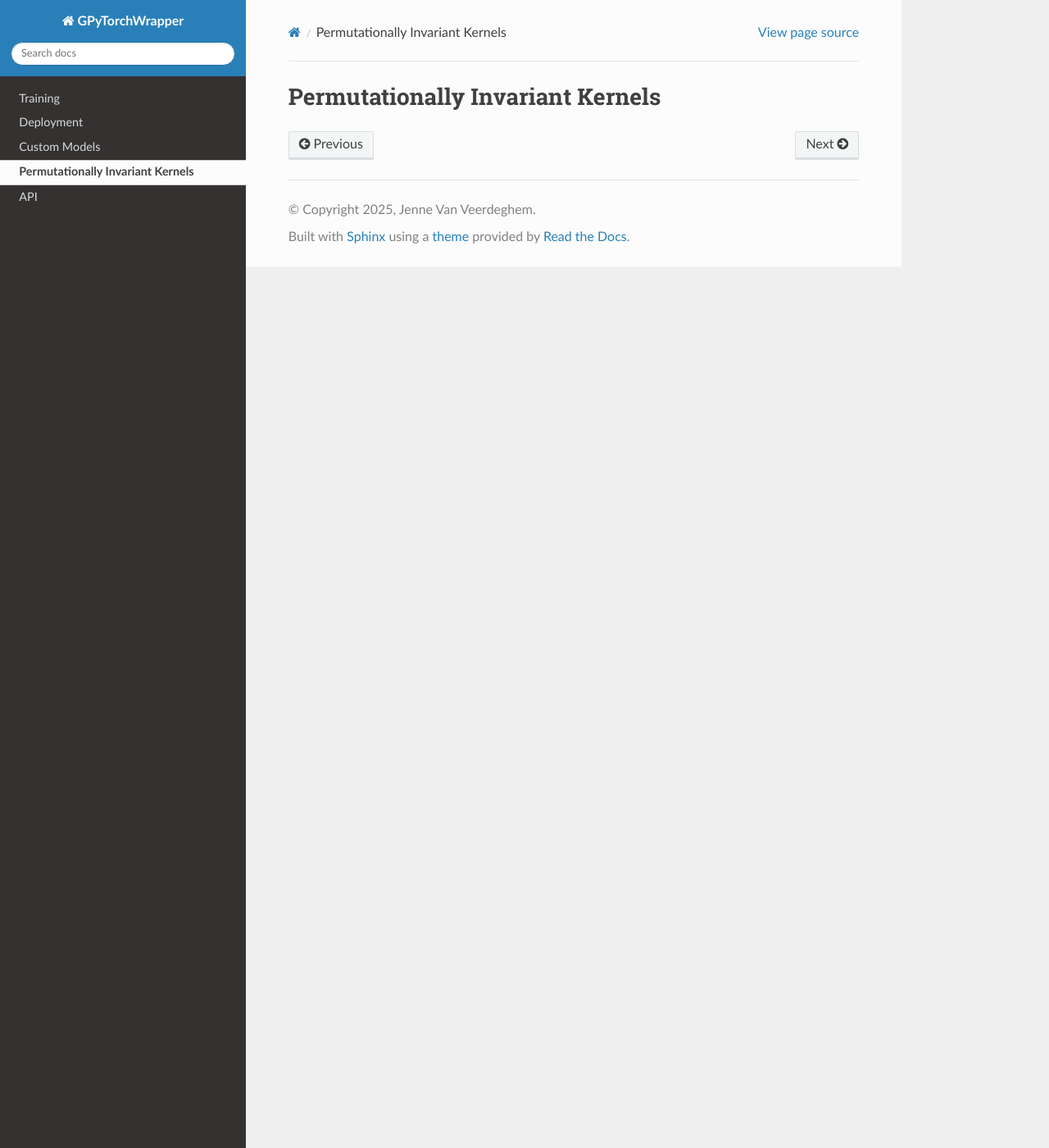
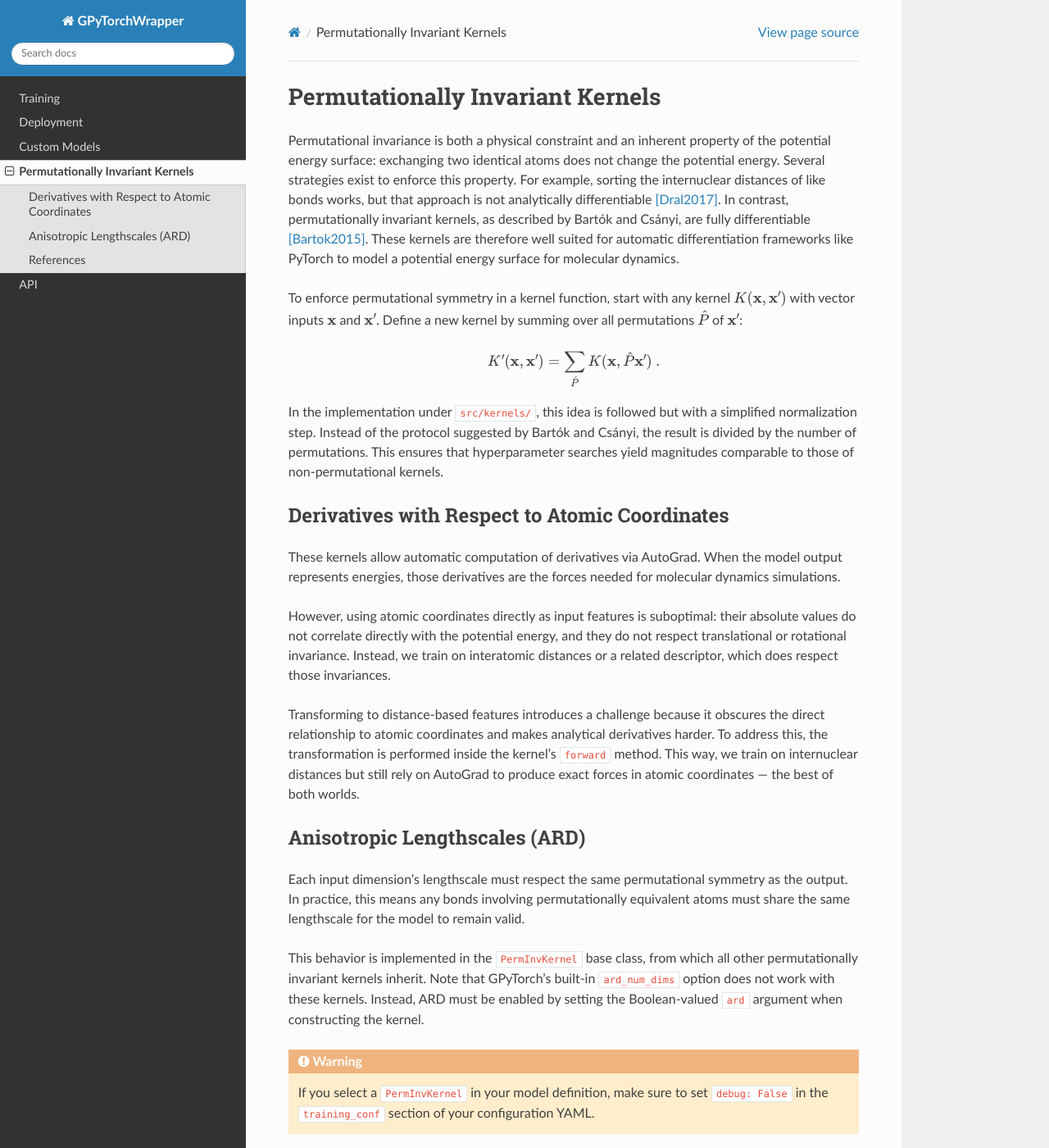
Before and after one commit to jennevv/GPyTorchWrapper, a Sphinx documentation site: the page built from docs/source/permutationally_invariant_kernels.rst, in a window 1280 px wide and 1400 px high. Shown: the whole window at 82% size. Built offline with Sphinx 7.4.7 and the Read the Docs theme 3.1.0, drawn with Linux system fonts in a browser that asks for light colours; some of the changed text lies outside the part shown.

Commit message:
add section on perm inv kernels in docs

```diff
--- a/docs/source/permutationally_invariant_kernels.rst
+++ b/docs/source/permutationally_invariant_kernels.rst
@@ -1,4 +1,42 @@
 .. permutationally_invariant_kernels:
 
+=================================
 Permutationally Invariant Kernels
 =================================
+
+Permutational invariance is both a physical constraint and an inherent property of the potential energy surface: exchanging two identical atoms does not change the potential energy. Several strategies exist to enforce this property. For example, sorting the internuclear distances of like bonds works, but that approach is not analytically differentiable [Dral2017]_. In contrast, permutationally invariant kernels, as described by Bartók and Csányi, are fully differentiable [Bartok2015]_. These kernels are therefore well suited for automatic differentiation frameworks like PyTorch to model a potential energy surface for molecular dynamics.
+
+To enforce permutational symmetry in a kernel function, start with any kernel :math:`K(\mathbf{x}, \mathbf{x'})` with vector inputs :math:`\mathbf{x}` and :math:`\mathbf{x'}`. Define a new kernel by summing over all permutations :math:`\hat{P}` of :math:`\mathbf{x'}`:
+
+.. math::
+
+    K'(\mathbf{x}, \mathbf{x'}) = \sum_{\hat{P}} K(\mathbf{x}, \hat{P}\mathbf{x'})\ .
+
+In the implementation under ``src/kernels/``, this idea is followed but with a simplified normalization step. Instead of the protocol suggested by Bartók and Csányi, the result is divided by the number of permutations. This ensures that hyperparameter searches yield magnitudes comparable to those of non-permutational kernels.
+
+Derivatives with Respect to Atomic Coordinates
+----------------------------------------------
+
+These kernels allow automatic computation of derivatives via AutoGrad. When the model output represents energies, those derivatives are the forces needed for molecular dynamics simulations.
+
+However, using atomic coordinates directly as input features is suboptimal: their absolute values do not correlate directly with the potential energy, and they do not respect translational or rotational invariance. Instead, we train on interatomic distances or a related descriptor, which does respect those invariances.
+
+Transforming to distance-based features introduces a challenge because it obscures the direct relationship to atomic coordinates and makes analytical derivatives harder. To address this, the transformation is performed inside the kernel’s ``forward`` method. This way, we train on internuclear distances but still rely on AutoGrad to produce exact forces in atomic coordinates — the best of both worlds.
+
+Anisotropic Lengthscales (ARD)
+------------------------------
+
+Each input dimension’s lengthscale must respect the same permutational symmetry as the output. In practice, this means any bonds involving permutationally equivalent atoms must share the same lengthscale for the model to remain valid.
+
+This behavior is implemented in the ``PermInvKernel`` base class, from which all other permutationally invariant kernels inherit. Note that GPyTorch’s built-in ``ard_num_dims`` option does not work with these kernels. Instead, ARD must be enabled by setting the Boolean-valued ``ard`` argument when constructing the kernel.
+
+.. warning::
+
+    If you select a ``PermInvKernel`` in your model definition, make sure to set ``debug: False`` in the ``training_conf`` section of your configuration YAML.
+
+References
+----------
+
+.. [Dral2017] Dral, P. O.; Owens, A.; Yurchenko, S. N.; Thiel, W. Structure-Based Sampling and Self-Correcting Machine Learning for Accurate Calculations of Potential Energy Surfaces and Vibrational Levels. *J. Chem. Phys.* **2017**, *146* (24), 244108. https://doi.org/10.1063/1.4989536
+
+.. [Bartok2015] Bartók, A. P.; Csányi, G. Gaussian Approximation Potentials: A Brief Tutorial Introduction. *Int. J. Quantum Chem.* **2015**, *115* (16), 1051–1057. https://doi.org/10.1002/qua.24927
```
